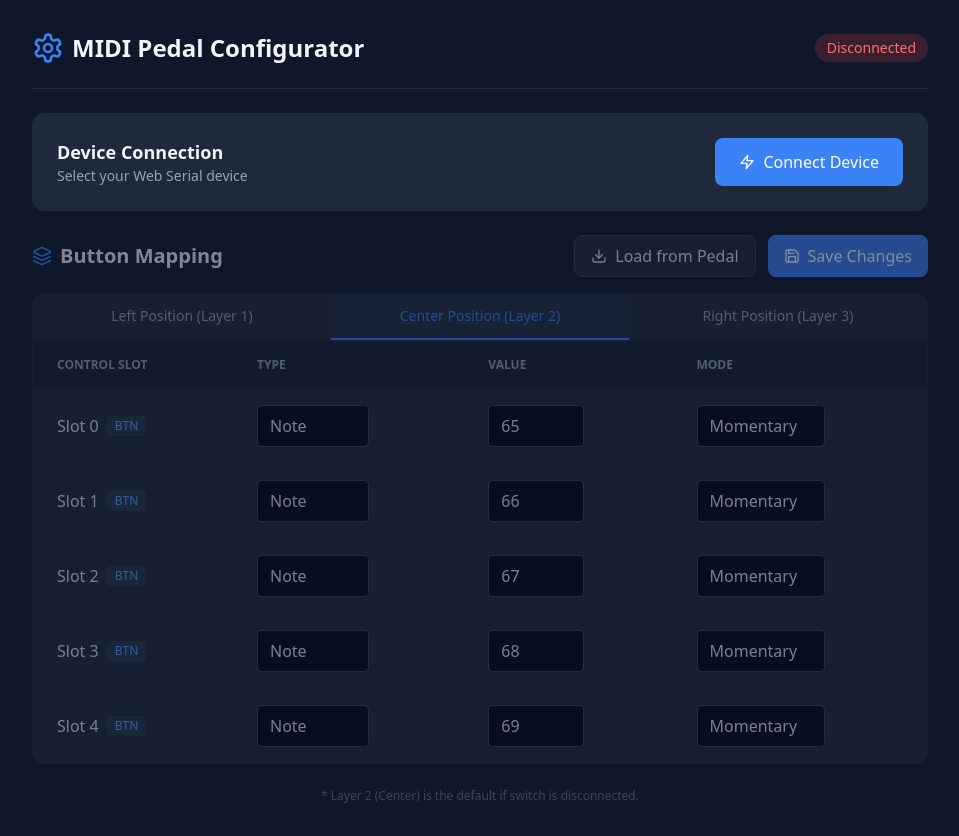
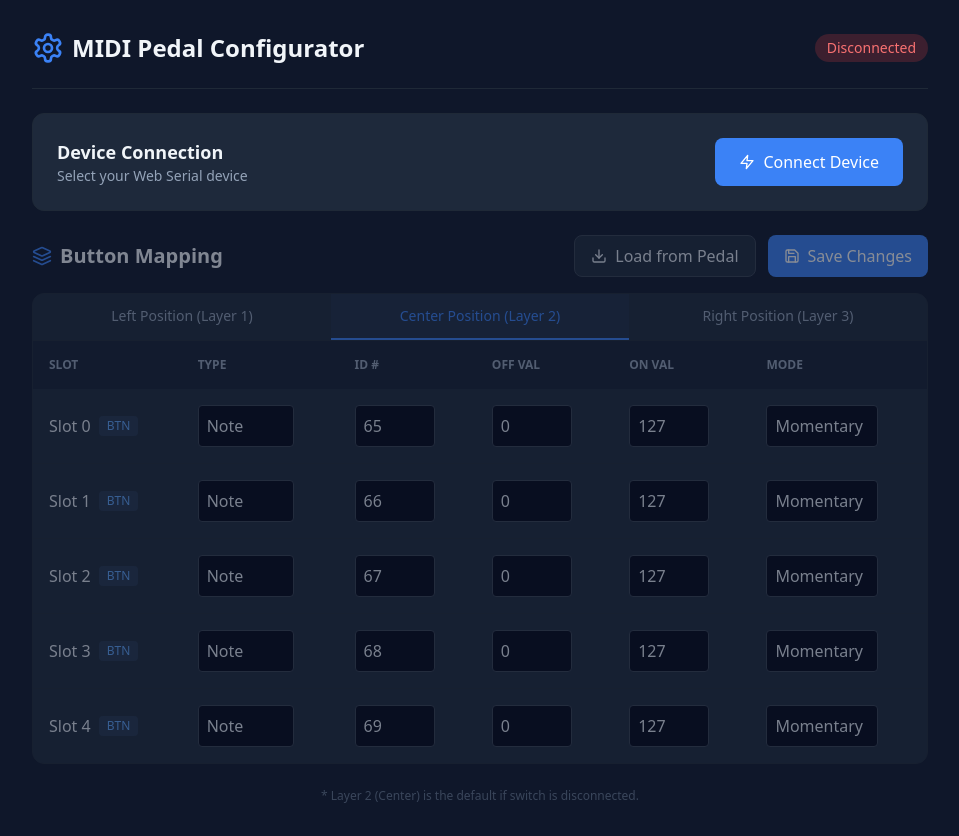
Before and after one commit to Hecsall/arduino-midi-footswitch, a React (Vite) app in the folder app/: page / in a window 1280 px wide. Shown: the whole page, without its empty margins (160-1119 px from the left). Built offline with nearby package versions, Linux system fonts and the light colour scheme.

Commit message:
readme and adjustments

```diff
--- a/app/src/App.jsx
+++ b/app/src/App.jsx
@@ -1,8 +1,9 @@
 
-import React, { useState } from 'react';
+import { useEffect, useState } from 'react';
+import clsx from 'clsx';
+import { Settings, Save, Download, Zap, ZapOff, Layers } from 'lucide-react';
+
 import { useWebSerial } from './hooks/useWebSerial';
-import { Settings, Save, Download, Zap, ZapOff, Layers } from 'lucide-react';
-import clsx from 'clsx';
 
 function App() {
   const { isConnected, connect, disconnect, sendCommand, readResponse } = useWebSerial();
@@ -13,7 +14,7 @@ function App() {
   const [slotTypes, setSlotTypes] = useState({});
 
   // Auto-detect hardware config on connection
-  React.useEffect(() => {
+  useEffect(() => {
     if (isConnected) {
         const fetchInfo = async () => {
             // Small delay to ensure port is ready
@@ -53,12 +54,14 @@ function App() {
           id: i,
           type: 'Note',
           value: 60 + i,
-          mode: 'Momentary'
+          mode: 'Momentary',
+          min: 0,
+          max: 127
       }))
   );
 
   // Resize buttons array when controlsPerLayer changes
-  React.useEffect(() => {
+  useEffect(() => {
      setButtons(prev => {
          const newSize = LAYERS * controlsPerLayer;
          if (prev.length === newSize) return prev;
@@ -67,7 +70,9 @@ function App() {
             id: i,
             type: 'Note',
             value: 60 + i,
-            mode: 'Momentary'
+            mode: 'Momentary',
+            min: 0,
+            max: 127
          }));
 
          // Preserve existing data where possible
@@ -96,7 +101,7 @@ function App() {
           lines.forEach(line => {
               line = line.trim();
               if (line.startsWith("BTN:")) {
-                  // BTN:idx:type:val:mode
+                  // BTN:idx:type:val:mode:min:max
                   const parts = line.split(":");
                   if (parts.length >= 5) {
                       const idx = parseInt(parts[1]);
@@ -105,7 +110,10 @@ function App() {
                       const type = parts[2] === '1' ? 'CC' : 'Note';
                       const val = parseInt(parts[3]);
                       const mode = parts[4] === '1' ? 'Toggle' : 'Momentary';
-                      parsedData.push({ idx, type, value: val, mode });
+                      const min = parts.length >= 7 ? parseInt(parts[5]) : 0;
+                      const max = parts.length >= 7 ? parseInt(parts[6]) : 127;
+
+                      parsedData.push({ idx, type, value: val, mode, min, max });
                   }
               }
           });
@@ -123,12 +131,21 @@ function App() {
               id: i,
               type: 'Note', // defaults
               value: 60 + i,
-              mode: 'Momentary'
+              mode: 'Momentary',
+              min: 0,
+              max: 127
           }));
 
           parsedData.forEach(d => {
              if (newButtons[d.idx]) {
-                 newButtons[d.idx] = { id: d.idx, type: d.type, value: d.value, mode: d.mode };
+                 newButtons[d.idx] = {
+                    id: d.idx,
+                    type: d.type,
+                    value: d.value,
+                    mode: d.mode,
+                    min: d.min,
+                    max: d.max
+                 };
              }
           });
 
@@ -151,7 +168,10 @@ function App() {
           for (const btn of buttons) {
               const typeInt = btn.type === 'CC' ? 1 : 0;
               const modeInt = btn.mode === 'Toggle' ? 1 : 0;
-              const cmd = `SET ${btn.id} ${typeInt} ${btn.value} ${modeInt}`;
+              const minVal = btn.min ?? 0;
+              const maxVal = btn.max ?? 127;
+
+              const cmd = `SET ${btn.id} ${typeInt} ${btn.value} ${modeInt} ${minVal} ${maxVal}`;
               await sendCommand(cmd);
               // tiny delay to prevent buffer overflow
               await new Promise(r => setTimeout(r, 30));
@@ -264,10 +284,12 @@ function App() {
                 <table className="w-full text-left">
                     <thead className="bg-[#162032] text-slate-400 uppercase text-xs">
                         <tr>
-                            <th className="px-6 py-4 font-semibold">Control Slot</th>
-                            <th className="px-6 py-4 font-semibold">Type</th>
-                            <th className="px-6 py-4 font-semibold">Value</th>
-                            <th className="px-6 py-4 font-semibold">Mode</th>
+                            <th className="px-4 py-4 font-semibold">Slot</th>
+                            <th className="px-4 py-4 font-semibold">Type</th>
+                            <th className="px-4 py-4 font-semibold">ID #</th>
+                            <th className="px-4 py-4 font-semibold">OFF Val</th>
+                            <th className="px-4 py-4 font-semibold">ON Val</th>
+                            <th className="px-4 py-4 font-semibold">Mode</th>
                         </tr>
                     </thead>
                     <tbody className="divide-y divide-gray-800">
@@ -277,7 +299,7 @@ function App() {
 
                             return (
                                 <tr key={globalIndex} className="hover:bg-slate-800/50 transition-colors">
-                                    <td className="px-6 py-4 font-medium text-slate-200">
+                                    <td className="px-4 py-4 font-medium text-slate-200">
 
                                         <span className="flex items-center gap-2">
                                             {isPot ? (
@@ -288,33 +310,57 @@ function App() {
                                         </span>
 
                                     </td>
-                                    <td className="px-6 py-4">
+                                    <td className="px-4 py-4">
                                         <select
                                             value={btn.type}
                                             onChange={(e) => updateButton(globalIndex, 'type', e.target.value)}
-                                            className="bg-input border border-gray-700 rounded px-3 py-2 text-slate-200 outline-none focus:border-primary w-28 appearance-none cursor-pointer"
+                                            className="bg-input border border-gray-700 rounded px-2 py-2 text-slate-200 outline-none focus:border-primary w-24 appearance-none cursor-pointer"
                                         >
                                             <option value="Note">Note</option>
                                             <option value="CC">CC</option>
                                         </select>
                                     </td>
-                                    <td className="px-6 py-4">
+                                    <td className="px-4 py-4">
                                         <input
                                             type="number"
                                             min="0" max="127"
                                             value={btn.value}
                                             onChange={(e) => updateButton(globalIndex, 'value', parseInt(e.target.value))}
-                                            className="bg-input border border-gray-700 rounded px-3 py-2 text-slate-200 outline-none focus:border-primary w-24"
+                                            className="bg-input border border-gray-700 rounded px-2 py-2 text-slate-200 outline-none focus:border-primary w-20"
                                         />
                                     </td>
-                                    <td className="px-6 py-4">
+                                    <td className="px-4 py-4">
+                                        {!isPot && (
+                                            <input
+                                                type="number"
+                                                min="0" max="127"
+                                                value={btn.min ?? 0}
+                                                onChange={(e) => updateButton(globalIndex, 'min', parseInt(e.target.value))}
+                                                className="bg-input border border-gray-700 rounded px-2 py-2 text-slate-200 outline-none focus:border-primary w-20"
+                                                title="Value sent when released (OFF)"
+                                            />
+                                        )}
+                                    </td>
+                                    <td className="px-4 py-4">
+                                        {!isPot && (
+                                            <input
+                                                type="number"
+                                                min="0" max="127"
+                                                value={btn.max ?? 127}
+                                                onChange={(e) => updateButton(globalIndex, 'max', parseInt(e.target.value))}
+                                                className="bg-input border border-gray-700 rounded px-2 py-2 text-slate-200 outline-none focus:border-primary w-20"
+                                                title="Value sent when pressed (ON)"
+                                            />
+                                        )}
+                                    </td>
+                                    <td className="px-4 py-4">
                                         {isPot ? (
-                                            <span className="text-slate-500 text-sm italic">Linear (0-127)</span>
+                                            <span className="text-slate-500 text-sm italic">Linear</span>
                                         ) : (
                                             <select
                                                 value={btn.mode}
                                                 onChange={(e) => updateButton(globalIndex, 'mode', e.target.value)}
-                                                className="bg-input border border-gray-700 rounded px-3 py-2 text-slate-200 outline-none focus:border-primary w-32 appearance-none cursor-pointer"
+                                                className="bg-input border border-gray-700 rounded px-2 py-2 text-slate-200 outline-none focus:border-primary w-28 appearance-none cursor-pointer"
                                             >
                                                 <option value="Momentary">Momentary</option>
                                                 <option value="Toggle">Toggle</option>
```
Also changed, not shown: 2 other files (tests, documents, lock files or other folders).
